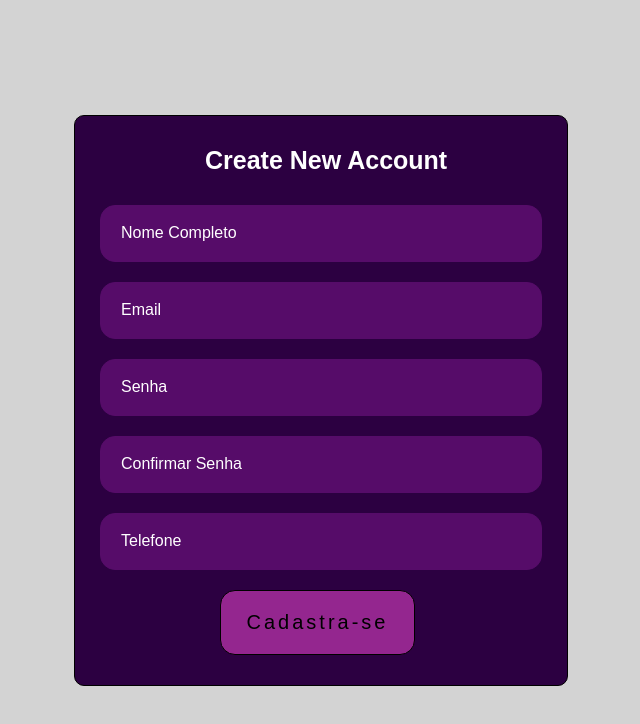
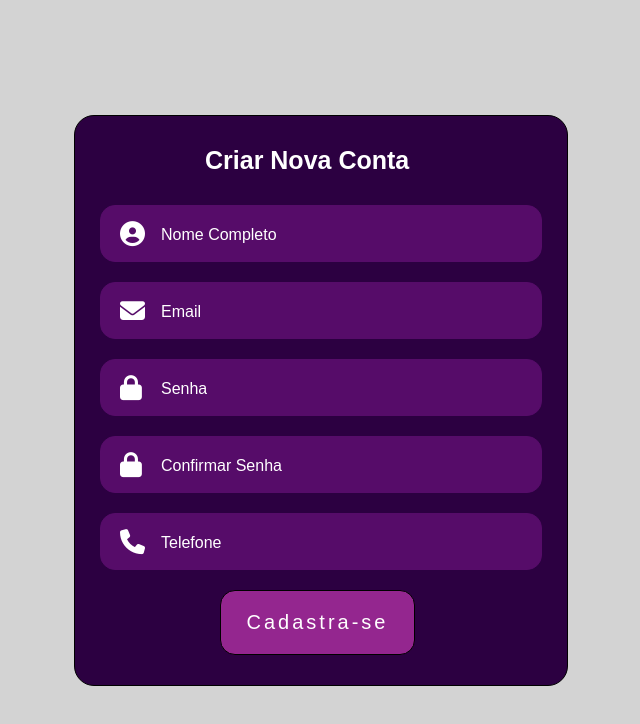
Before and after one commit to KauanPinheiro/Formulario, a plain HTML site: page index.html in a window 1280 px wide. Shown: the whole page, without its empty margins (319-959 px from the left). Drawn offline with Linux system fonts and the light colour scheme.

Commit message:
final do projeto

```diff
--- a/css/style.css
+++ b/css/style.css
@@ -22,7 +22,7 @@ form h2{
 form{
     font-family: Arial, Helvetica, sans-serif;
     border: 1px solid black;
-    border-radius: 10px;
+    border-radius: 20px;
     background-color: #2c0041;
 }
 form div{
@@ -42,9 +42,19 @@ form input{
     outline: none;
     transition: 500ms ease-in-out;
 
+
+    &:hover{
+        &::placeholder{
+            color: orange;
+        }
+    }
     &::placeholder{
         color: #ffff;
         font-size: 16px;
+        position: absolute;
+        margin-left: 40px;
+        margin-top: 0px;
+        transition: transition: 500 ms ease-in-out;
     }
 }
 form
@@ -58,4 +68,43 @@ form
     background-color: #94268F;
     font-size: 20px;
     letter-spacing: 3px;
+    color: #ffff;
+    &:hover{
+        color: orange   ;
+    }
 }
+#lbLogin{
+    position: absolute;
+    color: #fff;
+    padding: 15px;
+    margin-left: 30px;
+    font-size: 25px;
+}
+#lbEmail{
+    position: absolute;
+    color: #fff;
+    padding: 15px;
+    margin-left: 30px;
+    font-size: 25px;
+}
+#lbSenha{
+    position: absolute;
+    color: #fff;
+    padding: 15px;
+    margin-left: 30px;
+    font-size: 25px;
+}
+#lbCs{
+    position: absolute;
+    color: #fff;
+    padding: 15px;
+    margin-left: 30px;
+    font-size: 25px;
+}
+#lbPhone{
+    position: absolute;
+    color: #fff;
+    padding: 15px;
+    margin-left: 30px;
+    font-size: 25px;
+}
--- a/index.html
+++ b/index.html
@@ -6,6 +6,8 @@
     <meta name="viewport" content="width=device-width, initial-scale=1.0">
     <title>Formulário</title>
     <link rel="stylesheet" href="css/style.css">
+    <script src="https://kit.fontawesome.com/ea57f83b3b.js" crossorigin="anonymous"></script>
+
 </head>
 
 <body>
@@ -16,28 +18,28 @@
 
 
         <form action="">
-            <h2>Create New Account</h2>
-            <div>
-                <label for="login"></label>
+            <h2>Criar Nova Conta </h2>
+            <div class="iconUser">
+                <label for="login" id="lbLogin"><i class="fa-solid fa-circle-user"></i></label>
                 <input type="text" name="login" id="Lg" autocapitalize="off" required autofocus
                     placeholder="Nome Completo" maxlength="10">
             </div>
-            <div>
-                <label for="email"></label>
+            <div class="iconEm">
+                <label for="email" id="lbEmail"><i class="fa-solid fa-envelope"></i></i></label>
                 <input type="text" name="email" id="Em" autocapitalize="off" required placeholder="Email"
                     maxlength="10">
             </div>
-            <div>
-                <label for="senha"></label>
+            <div class="iconSh">
+                <label for="senha" id="lbSenha"><i class="fa-solid fa-lock"></i></label>
                 <input type="text" name="senha" id="Sh" autocomplete="off" required placeholder="Senha" maxlength="10">
             </div>
-            <div>
-                <label for="confirmar_senha"></label>
+            <div class="iconCs">
+                <label for="confirmar_senha" id="lbCs"><i class="fa-solid fa-lock"></i></label>
                 <input type="text" name="Confirmar" id="Cs" autocomplete="off" required placeholder="Confirmar Senha"
                     maxlength="10">
             </div>
-            <div>
-                <label for="phone"></label>
+            <div class="iconPh">
+                <label for="phone" id="lbPhone"><i class="fa-solid fa-phone"></i></label>
                 <input type="text" name="phone" id="Ph" autocomplete="off" required placeholder="Telefone"
                     maxlength="10">
             </div>
```
